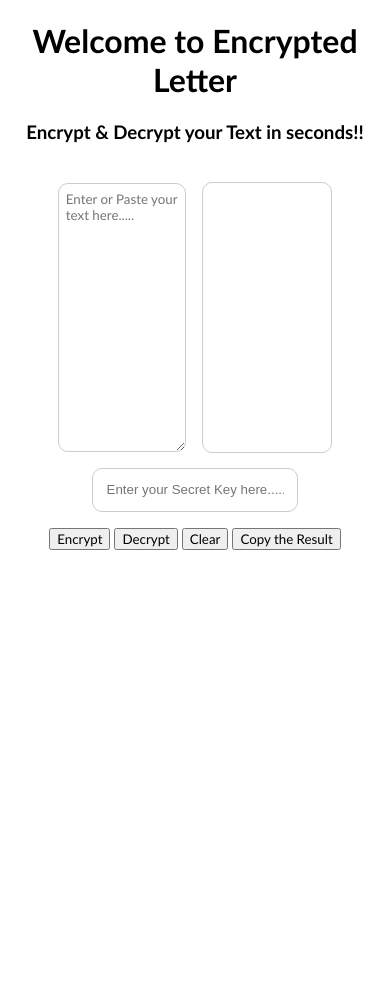
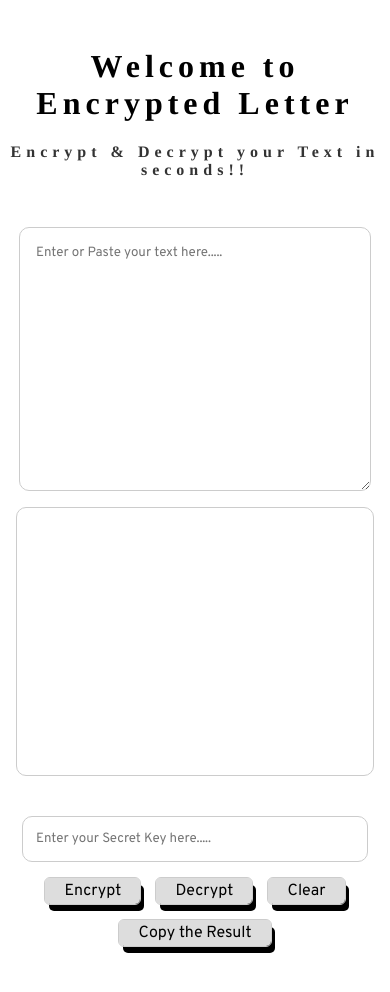
Before and after one commit to muda2bir/encrypted-letter, a website: page public/index.html in a window 390 px wide. Before the commit the page ends 844 px from the top, so only its background shows below. Drawn offline with Linux system fonts and the light colour scheme.

Commit message:
design change & made this amazing tool mobile responsive

```diff
--- a/public/index.html
+++ b/public/index.html
@@ -5,97 +5,10 @@
     <meta http-equiv="X-UA-Compatible" content="IE=edge" />
     <meta name="viewport" content="width=device-width, initial-scale=1.0" />
     <title>Secret Letter</title>
-
-    <style>
-      .header {
-        width: 100%;
-        text-align: center;
-      }
-
-      .main_content {
-        width: 100%;
-        display: flex;
-        align-items: center;
-        justify-content: center;
-        gap: 1em;
-        height: 30vh;
-        margin-bottom: 1.5em;
-      }
-
-      .main_content textarea {
-        font-family: "Gill Sans", "Gill Sans MT", Calibri, "Trebuchet MS",
-          sans-serif;
-      }
-
-      #text,
-      #result_box {
-        width: 30%;
-        height: 100%;
-        padding: 0.5em;
-        border-radius: 10px;
-        border: 1px solid #ccc;
-        font-family: "Gill Sans", "Gill Sans MT", Calibri, "Trebuchet MS",
-          sans-serif;
-      }
-
-      #text:focus {
-        outline: 1px solid rgb(143, 143, 143);
-      }
-
-      #result_box {
-        overflow: auto;
-        overflow-wrap: anywhere;
-      }
-
-      #result_box p {
-        width: 100%;
-        height: 100%;
-        margin: 0;
-        font-size: 0.9em;
-      }
-
-      .secret_container {
-        margin-bottom: 1em;
-      }
-
-      .secret_container input {
-        border-radius: 10px;
-        border: 1px solid #ccc;
-        padding: 1em;
-      }
-
-      .secret_container input:focus {
-        outline: 1px solid rgb(143, 143, 143);
-      }
-
-      .secret_container,
-      .btn_container {
-        width: 100%;
-        text-align: center;
-      }
-
-      button {
-        cursor: pointer;
-        font-family: "Gill Sans", "Gill Sans MT", Calibri, "Trebuchet MS",
-          sans-serif;
-      }
-
-      button:active {
-        transform: scale(0.98) translateY(2px);
-      }
-
-      .header {
-        margin-bottom: 3em;
-      }
-
-      .header h1,
-      h3 {
-        font-family: "Gill Sans", "Gill Sans MT", Calibri, "Trebuchet MS",
-          sans-serif;
-      }
-    </style>
+    <link rel="stylesheet" href="styles/style.css" />
   </head>
   <body>
+    <div class="container">
       <header class="header">
         <h1>Welcome to Encrypted Letter</h1>
         <h3>Encrypt & Decrypt your Text in seconds!!</h3>
@@ -126,6 +39,7 @@
         <button id="clear">Clear</button>
         <button id="copy">Copy the Result</button>
       </div>
+    </div>
 
     <script src="script.js"></script>
   </body>
--- a/public/script.js
+++ b/public/script.js
@@ -6,12 +6,15 @@ const clear = document.getElementById("clear");
 const text = document.getElementById("text");
 const copy = document.getElementById("copy");
 
-async function encryptTheText() {
+function encryptTheText() {
   if (secretKey.value === "") {
     alert("Please Enter your secret key!!");
     return;
   }
 
+  encrypt.innerText = "Encrypting...";
+
+  setTimeout(async () => {
     let response = await fetch("/api/encrypt", {
       method: "POST",
       headers: {
@@ -26,14 +29,18 @@ async function encryptTheText() {
     let data = await response.json();
     result.innerText = data.encryptedText;
     secretKey.value = "";
+    encrypt.innerText = "Encrypt";
+  }, 2000);
 }
 
-async function decryptTheText() {
+function decryptTheText() {
   if (secretKey.value === "") {
     alert("Please Enter your secret key!!");
     return;
   }
 
+  decrypt.innerText = "Decrypting...";
+  setTimeout(async () => {
     let response = await fetch("/api/decrypt", {
       method: "POST",
       headers: {
@@ -48,6 +55,8 @@ async function decryptTheText() {
     let data = await response.json();
     result.innerText = data.decryptedText;
     secretKey.value = "";
+    decrypt.innerText = "Decrypt";
+  }, 2000);
 }
 
 function clearAll() {
@@ -58,6 +67,10 @@ function clearAll() {
 
 async function copyTheResult() {
   await navigator.clipboard.writeText(result.innerText);
+  copy.innerText = "Copied!";
+  setTimeout(() => {
+    copy.innerText = "Copy the Result";
+  }, 2000);
 }
 
 encrypt.addEventListener("click", encryptTheText);
--- /dev/null
+++ b/public/styles/style.css
@@ -0,0 +1,150 @@
+@import url("https://fonts.googleapis.com/css2?family=Overpass:wght@100;200;300;400;500;600;700;800;900&family=Tinos:wght@400;700&display=swap");
+
+.header {
+  width: 100%;
+  text-align: center;
+}
+
+.main_content {
+  width: 100%;
+  display: flex;
+  align-items: center;
+  justify-content: center;
+  gap: 1em;
+  height: 30vh;
+  margin-bottom: 2.5em;
+}
+
+.main_content textarea {
+  font-family: "Overpass", sans-serif;
+}
+
+#text,
+#result_box {
+  width: 30%;
+  height: 100%;
+  padding: 1.2em;
+  border-radius: 10px;
+  border: 1px solid #ccc;
+  font-family: "Overpass", sans-serif;
+}
+
+#text:focus {
+  outline: 1px solid rgb(143, 143, 143);
+}
+
+#result_box {
+  overflow: auto;
+  overflow-wrap: anywhere;
+}
+
+#result_box p {
+  width: 100%;
+  height: 100%;
+  margin: 0;
+  font-size: 0.9em;
+}
+
+.secret_container {
+  margin-bottom: 1em;
+}
+
+.secret_container input {
+  border-radius: 10px;
+  border: 1px solid #ccc;
+  padding: 1em;
+  font-family: "Overpass", sans-serif;
+  width: 35%;
+}
+
+.secret_container input:focus {
+  outline: 1px solid rgb(143, 143, 143);
+}
+
+.secret_container,
+.btn_container {
+  width: 100%;
+  text-align: center;
+}
+
+.btn_container {
+  display: flex;
+  align-items: center;
+  justify-content: center;
+  gap: 1em;
+}
+
+button {
+  cursor: pointer;
+  font-family: "Overpass", sans-serif;
+  border: none;
+  outline: none;
+  background-color: #dddddd;
+  outline: 1px solid #ccc;
+  font-size: 1rem;
+  padding: 0.2em 1.2em;
+  border-radius: 5px;
+  box-shadow: 4px 7px 0px 0px rgb(0 0 0);
+}
+
+button:active {
+  transform: scale(0.98) translateY(2px);
+  box-shadow: 2px 4px 0px 0px rgb(0 0 0);
+}
+
+.header {
+  margin-bottom: 3em;
+}
+
+.header h1,
+h3 {
+  font-family: "Tinos", serif;
+  letter-spacing: 5px;
+}
+
+.header h1 {
+  font-size: 3rem;
+}
+
+.header h3 {
+  font-size: 1.5rem;
+  color: #333;
+}
+
+@media screen and (max-width: 650px) {
+  .header h1 {
+    font-size: 2.5rem;
+  }
+
+  .header h3 {
+    font-size: 1rem;
+  }
+
+  .main_content {
+    flex-direction: column;
+    height: 65vh;
+  }
+
+  #text,
+  #result_box {
+    width: 85%;
+  }
+}
+
+@media screen and (max-width: 450px) {
+  .header h1 {
+    font-size: 2rem;
+  }
+
+  .secret_container input {
+    width: 85%;
+  }
+
+  .btn_container {
+    flex-wrap: wrap;
+  }
+
+  .container {
+    margin: 3rem 0;
+  }
+}
--- a/server/server.js
+++ b/server/server.js
@@ -24,7 +24,7 @@ app.post("/api/decrypt", (req, res) => {
   res.send({ decryptedText });
 });
 
-const port = process.env.PORT;
+const port = process.env.PORT || 1337;
 app.listen(port, (err) => {
   if (err) console.log(err);
 
```
Lines whose indentation alone changed are shown as unchanged.
